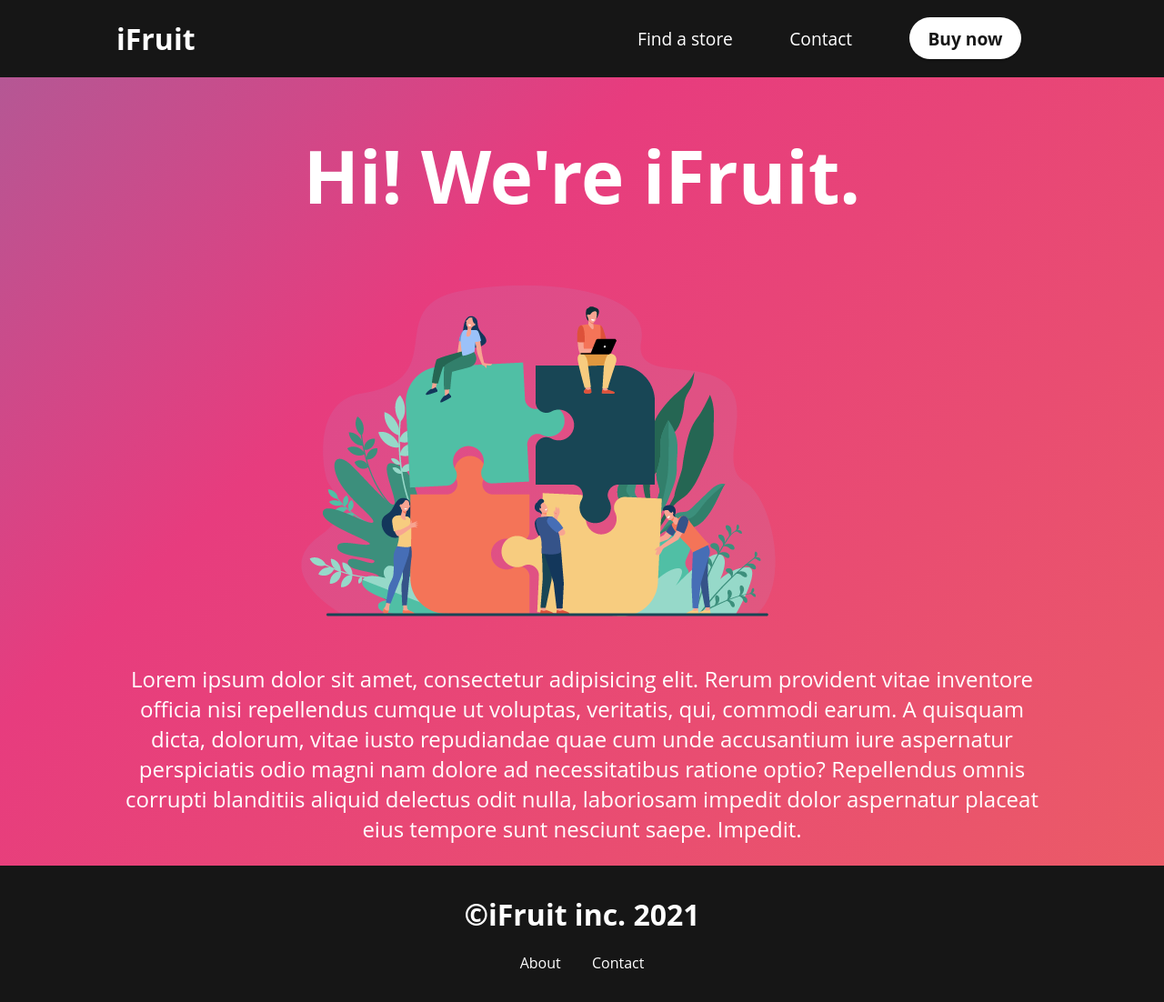
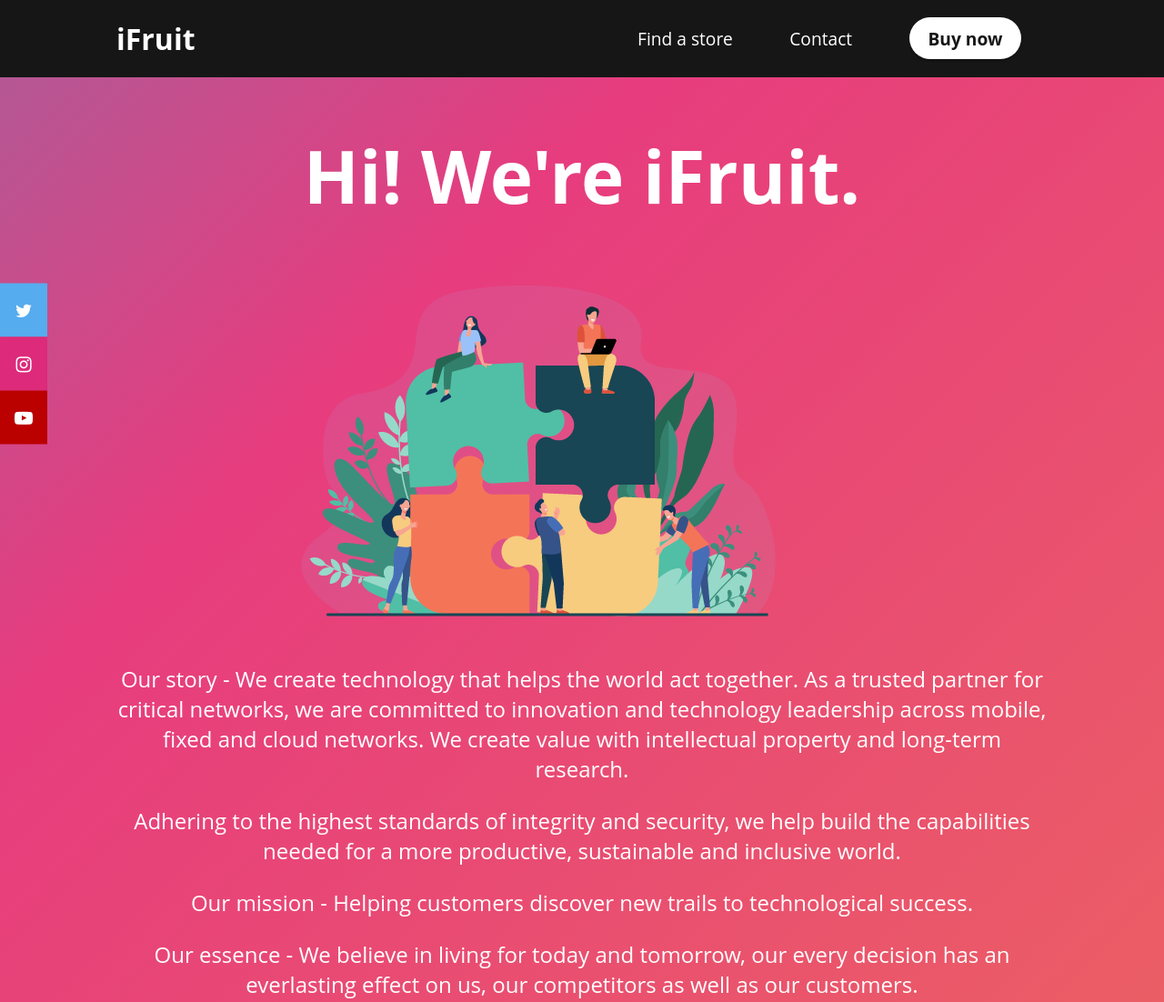
Before and after one commit to rohansharma575/iFruit, a plain HTML site: page About.html in a window 1280 px wide. Shown: the top 1102 px of the page at 91% size. Drawn offline with Linux system fonts and the light colour scheme.

Commit message:
Add files via upload

```diff
--- a/About.html
+++ b/About.html
@@ -5,6 +5,7 @@
     <meta http-equiv="X-UA-Compatible" content="IE=edge">
     <meta name="viewport" content="width=device-width, initial-scale=1.0">
     <link rel="stylesheet" href="header.css">
+    <link rel="stylesheet" href="https://cdnjs.cloudflare.com/ajax/libs/font-awesome/4.7.0/css/font-awesome.min.css">
     <title>About iFruit</title>
 </head>
 <style>
@@ -97,9 +98,50 @@ footer a{
     color: white;
 }
 
+.icon-bar {
+    position: fixed;
+    top: 50%;
+    -webkit-transform: translateY(-50%);
+    -ms-transform: translateY(-50%);
+    transform: translateY(-50%);
+  }
+
+  .icon-bar a {
+    display: block;
+    text-align: center;
+    padding: 16px;
+    transition: all 0.3s ease;
+    color: white;
+    font-size: 20px;
+  }
+
+  .icon-bar a:hover {
+    background-color: #000;
+  }
+
+
+
+  .twitter {
+    background: #55ACEE;
+    color: white;
+  }
+
+
+
+  .instagram {
+    background: #DD2A7B;
+    color: white;
+  }
+
+  .youtube {
+    background: #bb0000;
+    color: white;
+  }
+
 
 </style>
 <body>
+
     <div class="header-container">
     <header>
         <div class="logo-img">
@@ -107,7 +149,7 @@ footer a{
            </div>
         <nav>
             <a href="Map.html"  class="nav-content">Find a store</a>
-            <a href="Support.html"  class="nav-content">Contact</a>
+            <a href="Contact.html"  class="nav-content">Contact</a>
             <a href="https://www.amazon.in/mobile-phones/b/?ie=UTF8&node=1389401031&ref_=nav_cs_mobiles_9292c6cb7b394d30b2467b8f631090a7" target="_blank" class="nav-button">Buy now</a>
 
         </nav>
@@ -120,18 +162,31 @@ footer a{
 
                 <h1>Hi! We're iFruit.</h1>
                 <img src="images/About-us.png" class="about-img" alt="about us">
-                <p>Lorem ipsum dolor sit amet, consectetur adipisicing elit. Rerum provident vitae inventore officia nisi repellendus cumque ut voluptas, veritatis, qui, commodi earum. A quisquam dicta, dolorum, vitae iusto repudiandae quae cum unde accusantium iure aspernatur perspiciatis odio magni nam dolore ad necessitatibus ratione optio? Repellendus omnis corrupti blanditiis aliquid delectus odit nulla, laboriosam impedit dolor aspernatur placeat eius tempore sunt nesciunt saepe. Impedit.</p>
+                <p>Our story - We create technology that helps the world act together.
+                    As a trusted partner for critical networks, we are committed to innovation and technology leadership across mobile, fixed and cloud networks. We create value with intellectual property and long-term research.</p>
 
+                <p>Adhering to the highest standards of integrity and security, we help build the capabilities needed for a more productive, sustainable and inclusive world.</p>
+                <p>Our mission - Helping customers discover new trails to technological success.</p>
+                <p>Our essence - We believe in living for today and tomorrow, our every decision has an everlasting effect on us, our competitors as well as our customers.
+                </p>
+                <p></p>
             </div>
-
 
 
     </main>
 </div>
+<div class="icon-bar">
+
+    <a href="https://twitter.com/apple?lang=en" class="twitter"><i class="fa fa-twitter"></i></a>
+
+    <a href="https://www.instagram.com/apple/?hl=en" class="instagram"><i class="fa fa-instagram"></i></a>
+    <a href="https://www.youtube.com/user/Apple/videos" class="youtube"><i class="fa fa-youtube-play"></i></a>
+  </div>
+
     <footer>
         <h1> ©iFruit inc. 2021</h1>
         <a href="About.html">About</a>
-        <a href="support.html">Contact</a>
+        <a href="Contact.html">Contact</a>
 
 
     </footer>
```
